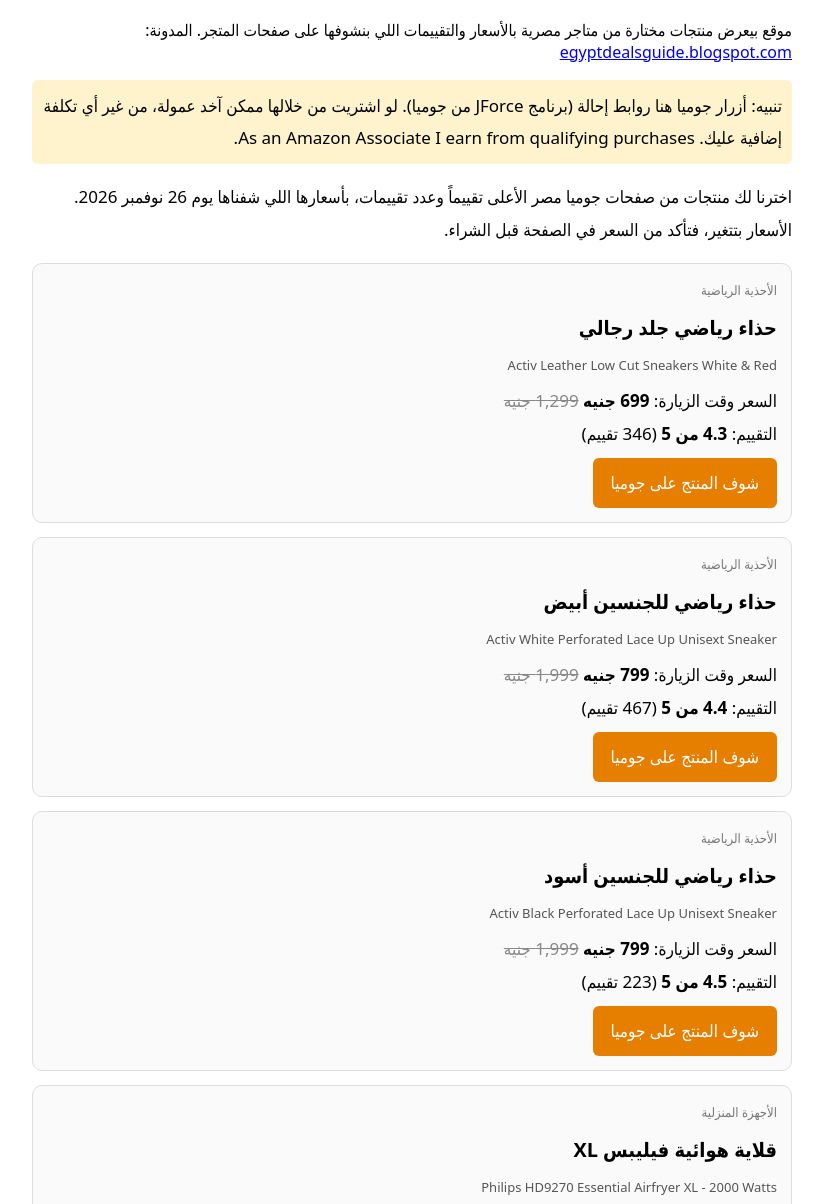
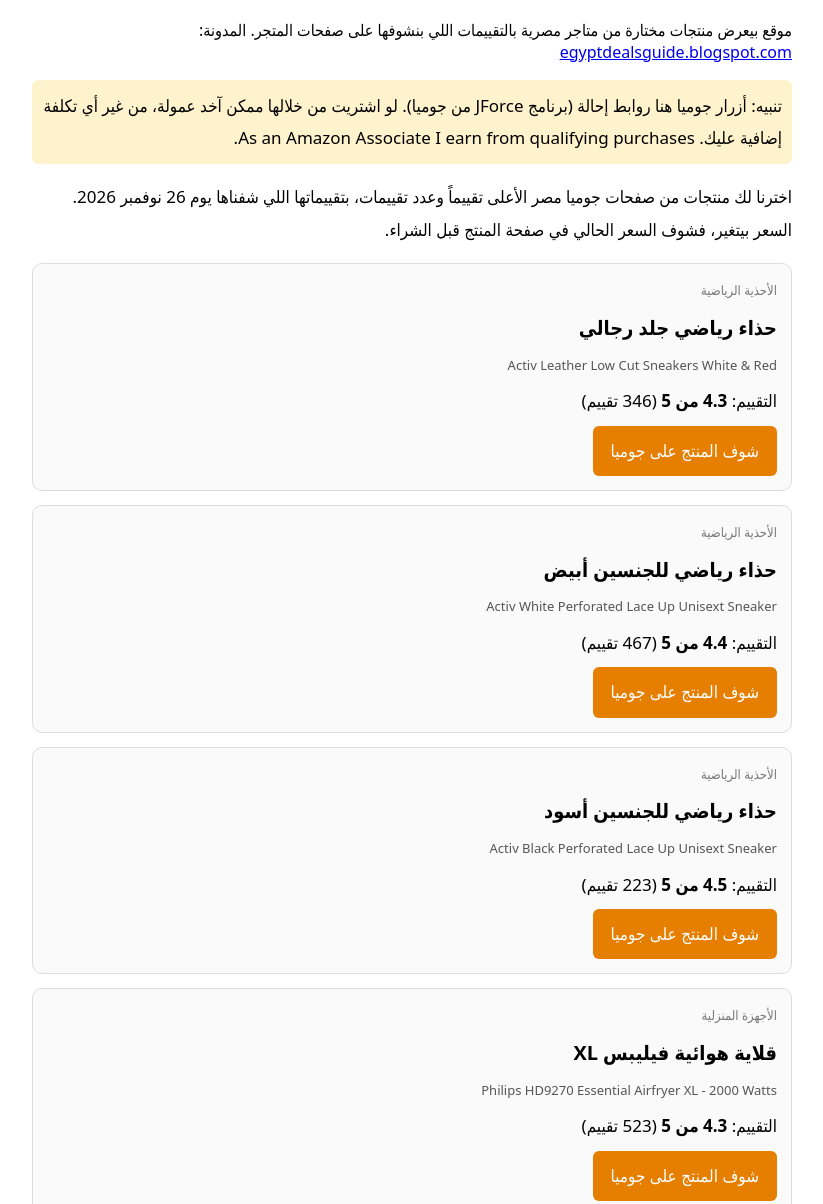
Before and after one commit to inmu175-commits/inmu175-commits.github.io, a plain HTML site: page egypt-deals/index.html in a window 1280 px wide. Shown: the part 83-1287 px from the top of the page, without its empty margins (228-1051 px from the left). Drawn offline with Linux system fonts and the light colour scheme.

Commit message:
Update index.html

```diff
--- a/egypt-deals/index.html
+++ b/egypt-deals/index.html
@@ -2,48 +2,48 @@
 <html lang="ar" dir="rtl"><head><meta charset="utf-8"><meta name="viewport" content="width=device-width,initial-scale=1">
 <meta name="mitgo-verification" content="c59ee2bf-13a7-4ecb-ab01-e7f9e7fa52aa" />
 <title>دليل العروض المصري | منتجات من جوميا مصر</title>
-<meta name="description" content="اختيارات منتجات من جوميا مصر بالأسعار والتقييمات اللي شفناها، مع إفصاح عن روابط الإحالة.">
+<meta name="description" content="اختيارات منتجات من جوميا مصر بالتقييمات اللي شفناها، مع إفصاح عن روابط الإحالة.">
 </head><body style="max-width:760px;margin:0 auto;padding:16px;font-family:system-ui,Segoe UI,Tahoma,sans-serif">
 <h1>دليل العروض المصري</h1>
-<p>موقع بيعرض منتجات مختارة من متاجر مصرية بالأسعار والتقييمات اللي بنشوفها على صفحات المتجر. المدونة: <a href="https://egyptdealsguide.blogspot.com">egyptdealsguide.blogspot.com</a></p>
+<p>موقع بيعرض منتجات مختارة من متاجر مصرية بالتقييمات اللي بنشوفها على صفحات المتجر. المدونة: <a href="https://egyptdealsguide.blogspot.com">egyptdealsguide.blogspot.com</a></p>
 <div dir="rtl" style="text-align:right;font-size:17px;line-height:1.9">
 <p style="background:#fff3cd;padding:10px;border-radius:6px">تنبيه: أزرار جوميا هنا روابط إحالة (برنامج JForce من جوميا). لو اشتريت من خلالها ممكن آخد عمولة، من غير أي تكلفة إضافية عليك. As an Amazon Associate I earn from qualifying purchases.</p>
-<p>اخترنا لك منتجات من صفحات جوميا مصر الأعلى تقييماً وعدد تقييمات، بأسعارها اللي شفناها يوم 26 نوفمبر 2026. الأسعار بتتغير، فتأكد من السعر في الصفحة قبل الشراء.</p>
+<p>اخترنا لك منتجات من صفحات جوميا مصر الأعلى تقييماً وعدد تقييمات، بتقييماتها اللي شفناها يوم 26 نوفمبر 2026. السعر بيتغير، فشوف السعر الحالي في صفحة المنتج قبل الشراء.</p>
 <div style="border:1px solid #ddd;border-radius:10px;padding:14px;margin:14px 0;background:#fafafa">
 <div style="font-size:13px;color:#777">الأحذية الرياضية</div>
 <h3 style="margin:6px 0">حذاء رياضي جلد رجالي</h3>
 <div style="direction:ltr;text-align:right;color:#555;font-size:13px">Activ Leather Low Cut Sneakers White &amp; Red</div>
-<p style="margin:8px 0">السعر وقت الزيارة: <b>699 جنيه</b> <s style="color:#888">1,299 جنيه</s><br>التقييم: <b>4.3 من 5</b> (346 تقييم)</p>
+<p style="margin:8px 0">التقييم: <b>4.3 من 5</b> (346 تقييم)</p>
 <a href="https://jmia.io/s8Oi6Ks" rel="nofollow sponsored noopener" target="_blank" style="display:inline-block;background:#e67e00;color:#fff;padding:9px 18px;border-radius:6px;text-decoration:none">شوف المنتج على جوميا</a>
 </div><div style="border:1px solid #ddd;border-radius:10px;padding:14px;margin:14px 0;background:#fafafa">
 <div style="font-size:13px;color:#777">الأحذية الرياضية</div>
 <h3 style="margin:6px 0">حذاء رياضي للجنسين أبيض</h3>
 <div style="direction:ltr;text-align:right;color:#555;font-size:13px">Activ White Perforated Lace Up Unisext Sneaker</div>
-<p style="margin:8px 0">السعر وقت الزيارة: <b>799 جنيه</b> <s style="color:#888">1,999 جنيه</s><br>التقييم: <b>4.4 من 5</b> (467 تقييم)</p>
+<p style="margin:8px 0">التقييم: <b>4.4 من 5</b> (467 تقييم)</p>
 <a href="https://jmia.io/2Oah34E" rel="nofollow sponsored noopener" target="_blank" style="display:inline-block;background:#e67e00;color:#fff;padding:9px 18px;border-radius:6px;text-decoration:none">شوف المنتج على جوميا</a>
 </div><div style="border:1px solid #ddd;border-radius:10px;padding:14px;margin:14px 0;background:#fafafa">
 <div style="font-size:13px;color:#777">الأحذية الرياضية</div>
 <h3 style="margin:6px 0">حذاء رياضي للجنسين أسود</h3>
 <div style="direction:ltr;text-align:right;color:#555;font-size:13px">Activ Black Perforated Lace Up Unisext Sneaker</div>
-<p style="margin:8px 0">السعر وقت الزيارة: <b>799 جنيه</b> <s style="color:#888">1,999 جنيه</s><br>التقييم: <b>4.5 من 5</b> (223 تقييم)</p>
+<p style="margin:8px 0">التقييم: <b>4.5 من 5</b> (223 تقييم)</p>
 <a href="https://jmia.io/yC2ZSRz" rel="nofollow sponsored noopener" target="_blank" style="display:inline-block;background:#e67e00;color:#fff;padding:9px 18px;border-radius:6px;text-decoration:none">شوف المنتج على جوميا</a>
 </div><div style="border:1px solid #ddd;border-radius:10px;padding:14px;margin:14px 0;background:#fafafa">
 <div style="font-size:13px;color:#777">الأجهزة المنزلية</div>
 <h3 style="margin:6px 0">قلاية هوائية فيليبس XL</h3>
 <div style="direction:ltr;text-align:right;color:#555;font-size:13px">Philips HD9270 Essential Airfryer XL - 2000 Watts</div>
-<p style="margin:8px 0">السعر وقت الزيارة: <b>6,849 جنيه</b> <s style="color:#888">12,999 جنيه</s><br>التقييم: <b>4.3 من 5</b> (523 تقييم)</p>
+<p style="margin:8px 0">التقييم: <b>4.3 من 5</b> (523 تقييم)</p>
 <a href="https://jmia.io/djsROsI" rel="nofollow sponsored noopener" target="_blank" style="display:inline-block;background:#e67e00;color:#fff;padding:9px 18px;border-radius:6px;text-decoration:none">شوف المنتج على جوميا</a>
 </div><div style="border:1px solid #ddd;border-radius:10px;padding:14px;margin:14px 0;background:#fafafa">
 <div style="font-size:13px;color:#777">العناية الشخصية</div>
 <h3 style="margin:6px 0">بخاخ أكس للرجال بلاك نايت</h3>
 <div style="direction:ltr;text-align:right;color:#555;font-size:13px">Axe Body Spray for Men Black Night 150ML</div>
-<p style="margin:8px 0">السعر وقت الزيارة: <b>159 جنيه</b> <s style="color:#888">210 جنيه</s><br>التقييم: <b>4.3 من 5</b> (1981 تقييم)</p>
+<p style="margin:8px 0">التقييم: <b>4.3 من 5</b> (1981 تقييم)</p>
 <a href="https://jmia.io/NPw6FKj" rel="nofollow sponsored noopener" target="_blank" style="display:inline-block;background:#e67e00;color:#fff;padding:9px 18px;border-radius:6px;text-decoration:none">شوف المنتج على جوميا</a>
 </div><div style="border:1px solid #ddd;border-radius:10px;padding:14px;margin:14px 0;background:#fafafa">
 <div style="font-size:13px;color:#777">العناية الشخصية</div>
 <h3 style="margin:6px 0">بودي سبلاش إيفا كير كوزي دريم</h3>
 <div style="direction:ltr;text-align:right;color:#555;font-size:13px">Eva Care Cozy Dream Body Splash 240ml</div>
-<p style="margin:8px 0">السعر وقت الزيارة: <b>189 جنيه</b> <s style="color:#888">258 جنيه</s><br>التقييم: <b>4.3 من 5</b> (777 تقييم)</p>
+<p style="margin:8px 0">التقييم: <b>4.3 من 5</b> (777 تقييم)</p>
 <a href="https://jmia.io/HpuNPx8" rel="nofollow sponsored noopener" target="_blank" style="display:inline-block;background:#e67e00;color:#fff;padding:9px 18px;border-radius:6px;text-decoration:none">شوف المنتج على جوميا</a>
 </div>
 <h2>منتجات من أمازون مصر</h2>
```
